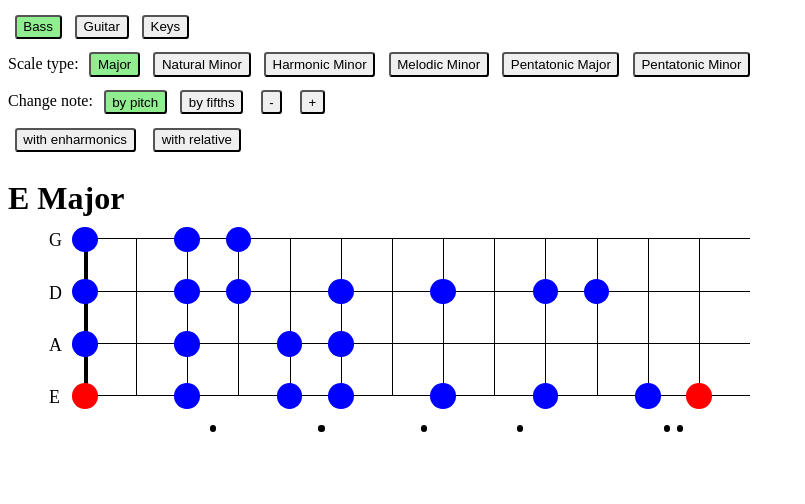
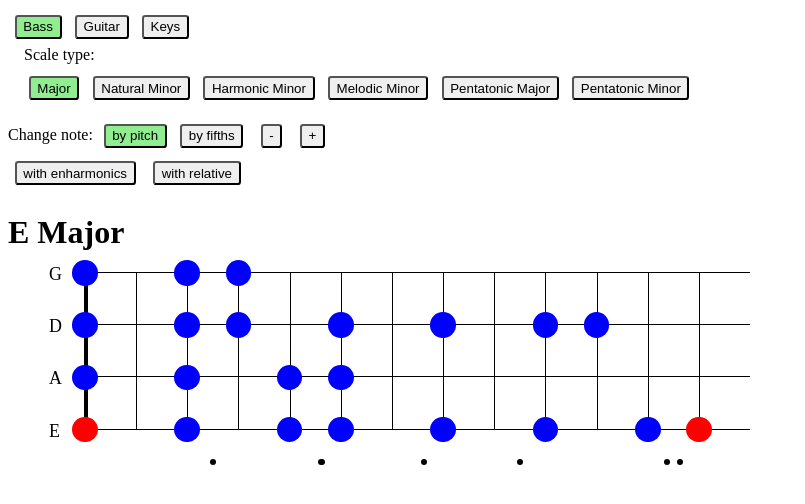
Before and after one commit to thibaudpriou/musicscales, a SvelteKit app: page / in a window 1280 px wide. Shown: the top 504 px of the page, without its empty margins (0-805 px from the left). Built offline with nearby package versions, Linux system fonts and the light colour scheme.

Commit message:
refactor: create ScaleRadio component

```diff
--- /dev/null
+++ b/src/lib/components/forms/ScaleRadio.svelte
@@ -0,0 +1,43 @@
+<script lang="ts">
+	import type { ScaleInfo } from '$lib/types';
+	import { createEventDispatcher } from 'svelte';
+
+	export let scales: ScaleInfo[];
+
+	let selected: ScaleInfo = scales[0];
+
+	const dispatch = createEventDispatcher();
+
+	const selectScale = (scale: ScaleInfo) => {
+		selected = scale;
+		console.log(selected);
+		dispatch('select', scale);
+	};
+</script>
+
+<fieldset>
+	<legend>Scale type:</legend>
+	{#each scales as scale}
+		<button on:click={() => selectScale(scale)} class="scale" class:active={scale === selected}>
+			{scale.label}
+		</button>
+	{/each}
+</fieldset>
+
+<style>
+    fieldset {
+        display: flex;
+        flex-direction: row;
+        border: none
+    }
+
+    .scale {
+        margin: 0.5em;
+		padding: 0.2em 0.5em;
+		border-radius: 0.25em;
+    }
+
+	.scale.active {
+		background-color: lightgreen;
+	}
+</style>
--- a/src/routes/+page.svelte
+++ b/src/routes/+page.svelte
@@ -4,10 +4,11 @@
 	import { notes } from '$lib/constants/notes';
 	import { intruments } from '$lib/constants/instruments';
 	import { shiftOrder, sortByFifths, sortByPitch } from '$lib/utils';
-	import type { InstrumentInfo, Note } from '$lib/types';
+	import type { InstrumentInfo, Note, ScaleInfo } from '$lib/types';
 	import { SCALES } from '$lib/constants/scales';
 	import Title from '$lib/components/Title.svelte';
 	import Piano from '$lib/components/Piano.svelte';
+	import ScaleRadio from '$lib/components/forms/ScaleRadio.svelte';
 
 	interface SortInfo {
 		name: string;
@@ -40,8 +41,8 @@
 	const selectInstruCallback = (value: Instrument) => () => {
 		selectedInstru = value;
 	};
-	const selectScaleCallback = (value: (typeof SCALES)[0]) => () => {
-		selectedScale = value;
+	const onSelectScale = (e: CustomEvent<ScaleInfo>) => {
+		selectedScale = e.detail;
 	};
 
 	const toggleEnharmonic = () => {
@@ -83,12 +84,7 @@
 </div>
 
 <div>
-	Scale type:
-	{#each SCALES as scale}
-		<button on:click={selectScaleCallback(scale)} class:active={scale === selectedScale}
-			>{scale.label}</button
-		>
-	{/each}
+	<ScaleRadio scales={SCALES} on:select={onSelectScale}/>
 </div>
 
 <div>
```
